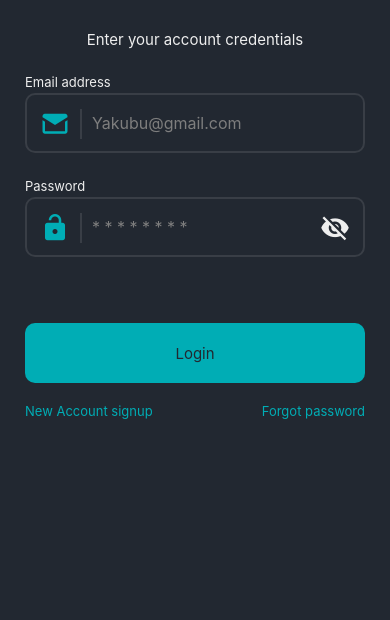
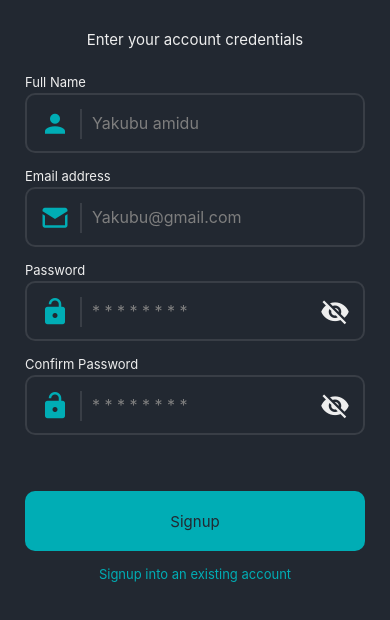
Before and after one commit to YakubuAmidu/register-login-user, a React Native app: screen / in a window 390 px wide. Shown: the top 620 px of the page. Built offline with nearby package versions, Linux system fonts and the light colour scheme.

Commit message:
Intial commit

```diff
--- a/App.js
+++ b/App.js
@@ -1,13 +1,13 @@
 import { StatusBar } from 'expo-status-bar';
 
 // import Login
-import Login from './screens/Login';
+import Signup from './screens/Signup';
 
 export default function App() {
   return (
     <>
       <StatusBar style="light" />
-      <Login />
+      <Signup />
     </>
   );
 }
--- /dev/null
+++ b/screens/Signup.js
@@ -0,0 +1,78 @@
+import React, { useState } from 'react';
+import { ActivityIndicator } from 'react-native';
+import { Formik } from 'formik';
+
+// Custom components
+import MainContainer from '../components/Containers/MainContainer';
+import KeyboardAvoidingContainer from '../components/Containers/KeyboardAvoidingContainer';
+import StyledTextInput from '../components/Inputs/StyledTextInput';
+import RegularText from '../components/Texts/RegularText';
+import RegularButton from '../components/Buttons/RegularButton';
+import PressableText from '../components/Texts/PressableText';
+import MsgBox from '../components/Texts/MsgBox';
+
+import { colors } from '../components/colors';
+const { primary } = colors;
+
+const Signup = () => {
+  const [message, setMessage] = useState('');
+  const [isSuccessMessage, setIsSuccessMessage] = useState(false);
+
+  const handleSignup = async (credentials, seSubmitting) => {
+    try {
+      setMessage(null);
+
+      // Call to backend
+
+      // Move to next page
+
+      seSubmitting(false);
+    } catch(err){
+      setMessage('Signup failded: ' + err.message);
+      seSubmitting(false);
+    }
+  }
+
+    return <MainContainer>
+      <KeyboardAvoidingContainer>
+        <RegularText style={{ marginBottom: 25 }}>Enter your account credentials</RegularText>
+
+        <Formik initialValues={{ fullName: ' ', email: ' ', password: ' ', confirmPassword: ' ' }}
+        onSubmit={(values, { seSubmitting }) => {
+          if(values.fullName == " " || values.email == " " || values.password == " " || values.confirmPassword == " "){
+            setMessage('Please fill in all fields...🚫');
+            seSubmitting(false)
+          } else if(values.password !== values.confirmPassword){
+             setMessage('Password do not match...🚫');
+             seSubmitting(false)
+          } else {
+            handleSignup(values, seSubmitting)
+          }
+        }}
+        >
+           {
+             ({ handleChange, handleBlur, handleSubmit, values, isSubmitting }) => (
+               <>
+                <StyledTextInput label={"Full Name"} icon={"account"} placeholder={"Yakubu amidu"} onChangeText={handleChange('fullName')} onBlur={handleBlur('fullName')} values={values.fullName} style={{ marginBottom: 15 }}/>
+
+                <StyledTextInput label={"Email address"} icon={"email-variant"} placeholder={"Yakubu@gmail.com"} keyboardType={"email-address"} onChangeText={handleChange('email')} onBlur={handleBlur('email')} values={values.email} style={{ marginBottom: 15 }}/>
+
+                <StyledTextInput label={"Password"} icon={"lock-open"} placeholder={"* * * * * * * *"} onChangeText={handleChange('password')} onBlur={handleBlur('password')} values={values.password} isPassword={true} style={{ marginBottom: 15 }}/>
+
+                <StyledTextInput label={"Confirm Password"} icon={"lock-open"} placeholder={"* * * * * * * *"} onChangeText={handleChange('confirmPassword')} onBlur={handleBlur('confirmPassword')} values={values.confirmPassword} isPassword={true} style={{ marginBottom: 15 }}/>
+
+                <MsgBox style={{ marginBottom: 25 }} success={isSuccessMessage}>{message || " "}</MsgBox>
+
+                {!isSubmitting && <RegularButton onPress={handleSubmit}>Signup</RegularButton>}
+                {isSubmitting && <RegularButton disabled={true}><ActivityIndicator size={"large"} color={primary} /></RegularButton>}
+
+                <PressableText style={{ paddingVertical: 15 }} onPress={() => {}}>Signup into an existing account</PressableText>
+               </>
+             )
+           }
+        </Formik>
+      </KeyboardAvoidingContainer>
+    </MainContainer>
+}
+
+export default Signup;
```
